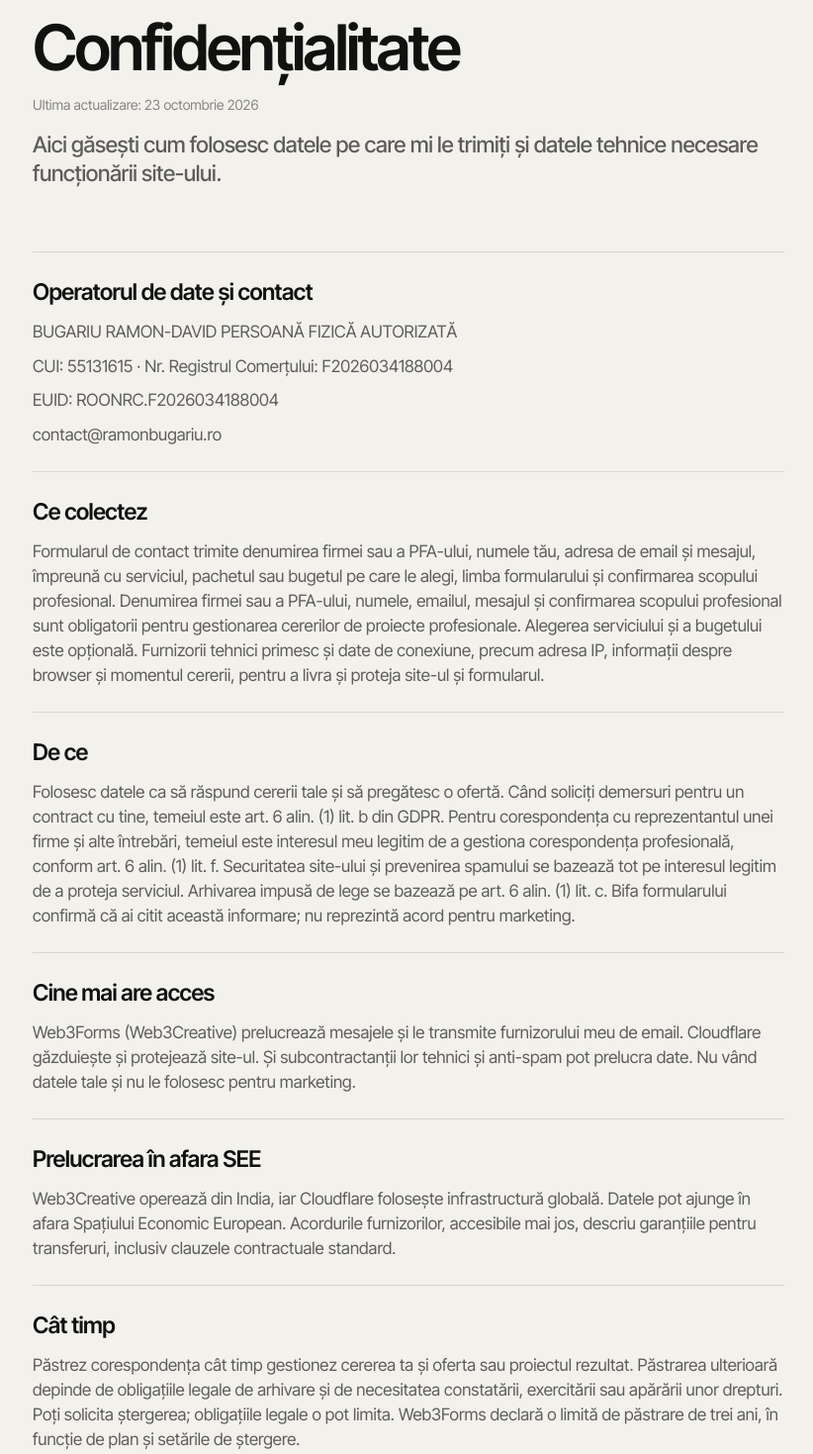
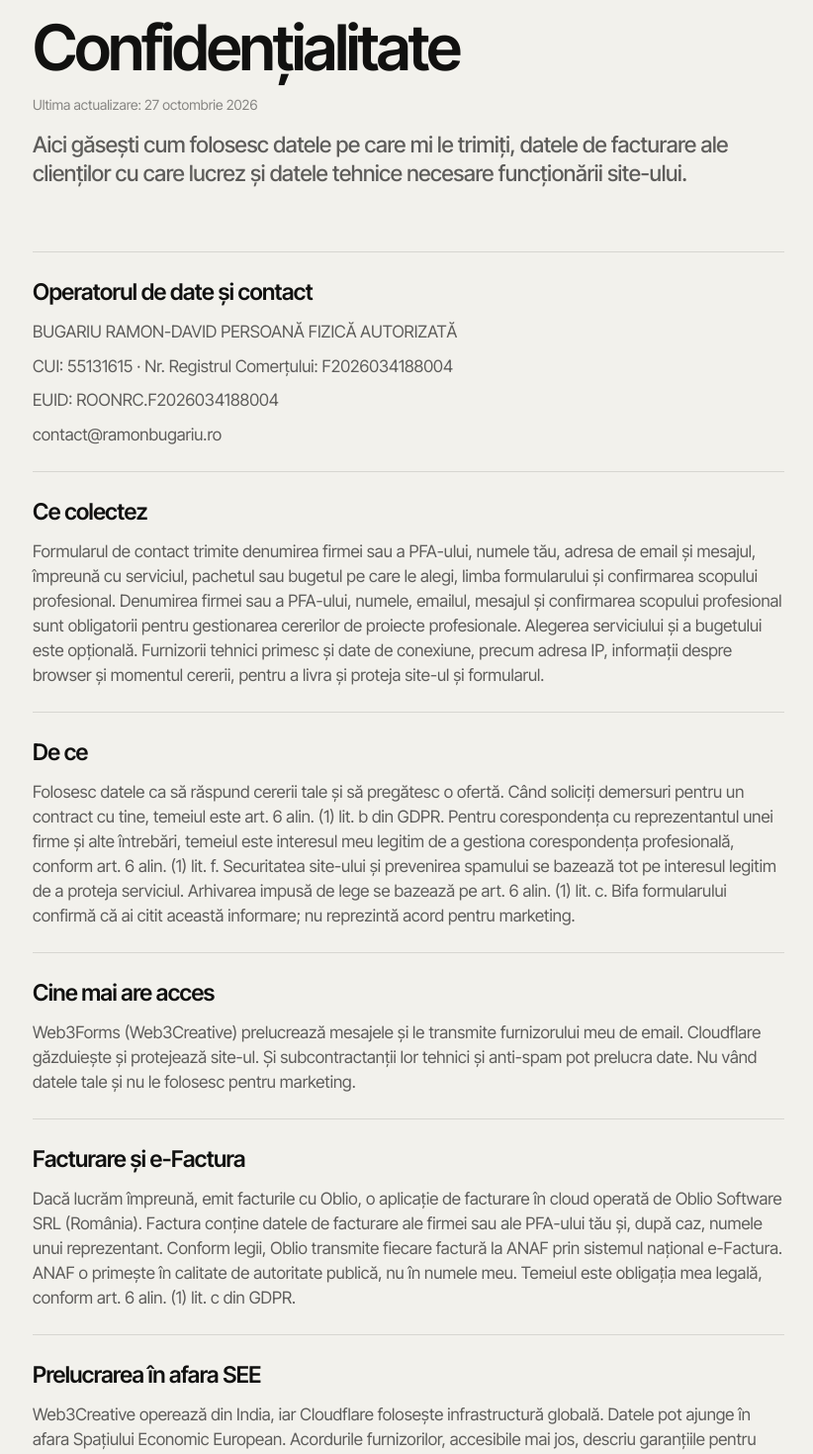
Before and after one commit to genesis99949/dcubev1, a Next.js app: page /privacy in a window 1280 px wide. Shown: the part 140-1609 px from the top of the page at 99% size, without its empty margins (227-1049 px from the left). Built offline with nearby package versions, Linux system fonts and the light colour scheme; no server answers.

Commit message:
Disclose Oblio invoicing and e-Factura in privacy policy

```diff
--- a/src/content/privacy.ts
+++ b/src/content/privacy.ts
@@ -4,10 +4,10 @@ import { l } from "./i18n";
 
 export const privacy = {
   title: l("Privacy", "Confidențialitate"),
-  updated: l("Last updated: 23 October 2026", "Ultima actualizare: 23 octombrie 2026"),
+  updated: l("Last updated: 27 October 2026", "Ultima actualizare: 27 octombrie 2026"),
   intro: l(
-    "Here is how I use the data you send me and the technical data needed to operate this site.",
-    "Aici găsești cum folosesc datele pe care mi le trimiți și datele tehnice necesare funcționării site-ului.",
+    "Here is how I use the data you send me, the billing data of the clients I work with and the technical data needed to operate this site.",
+    "Aici găsești cum folosesc datele pe care mi le trimiți, datele de facturare ale clienților cu care lucrez și datele tehnice necesare funcționării site-ului.",
   ),
   controllerTitle: l("Data controller and contact", "Operatorul de date și contact"),
   sections: [
@@ -33,6 +33,13 @@ export const privacy = {
       ),
     },
     {
+      title: l("Invoicing and e-Factura", "Facturare și e-Factura"),
+      text: l(
+        "If we work together, I issue invoices with Oblio, a cloud invoicing application operated by Oblio Software SRL (Romania). An invoice contains the billing details of your company or sole trader and, where applicable, the name of a representative. As Romanian law requires, Oblio transmits each invoice to ANAF, the Romanian tax authority, through the national e-Factura system. ANAF receives it as a public authority, not on my behalf. The basis is my legal obligation under GDPR Art. 6(1)(c).",
+        "Dacă lucrăm împreună, emit facturile cu Oblio, o aplicație de facturare în cloud operată de Oblio Software SRL (România). Factura conține datele de facturare ale firmei sau ale PFA-ului tău și, după caz, numele unui reprezentant. Conform legii, Oblio transmite fiecare factură la ANAF prin sistemul național e-Factura. ANAF o primește în calitate de autoritate publică, nu în numele meu. Temeiul este obligația mea legală, conform art. 6 alin. (1) lit. c din GDPR.",
+      ),
+    },
+    {
       title: l("Processing outside the EEA", "Prelucrarea în afara SEE"),
       text: l(
         "Web3Creative operates from India; Cloudflare uses global infrastructure. Data may leave the European Economic Area. The providers' data processing agreements describe transfer safeguards, including Standard Contractual Clauses, and are linked below.",
@@ -42,8 +49,8 @@ export const privacy = {
     {
       title: l("How long", "Cât timp"),
       text: l(
-        "I keep correspondence while handling your inquiry and any resulting offer or project. Further retention depends on applicable record-keeping duties and any need to establish, exercise or defend legal claims. You can request deletion; legal obligations may limit it. Web3Forms states a submission retention limit of three years, subject to its plan and deletion settings.",
-        "Păstrez corespondența cât timp gestionez cererea ta și oferta sau proiectul rezultat. Păstrarea ulterioară depinde de obligațiile legale de arhivare și de necesitatea constatării, exercitării sau apărării unor drepturi. Poți solicita ștergerea; obligațiile legale o pot limita. Web3Forms declară o limită de păstrare de trei ani, în funcție de plan și setările de ștergere.",
+        "I keep correspondence while handling your inquiry and any resulting offer or project. Further retention depends on applicable record-keeping duties and any need to establish, exercise or defend legal claims. Invoices and the data on them are kept for the period set by Romanian accounting and tax law. You can request deletion; legal obligations may limit it. Web3Forms states a submission retention limit of three years, subject to its plan and deletion settings.",
+        "Păstrez corespondența cât timp gestionez cererea ta și oferta sau proiectul rezultat. Păstrarea ulterioară depinde de obligațiile legale de arhivare și de necesitatea constatării, exercitării sau apărării unor drepturi. Facturile și datele din ele se păstrează pe durata stabilită de legislația contabilă și fiscală. Poți solicita ștergerea; obligațiile legale o pot limita. Web3Forms declară o limită de păstrare de trei ani, în funcție de plan și setările de ștergere.",
       ),
     },
     {
@@ -66,6 +73,7 @@ export const privacy = {
     { label: l("Web3Forms privacy policy", "Politica de confidențialitate Web3Forms"), href: "https://web3forms.com/privacy" },
     { label: l("Web3Forms data processing agreement", "Acordul de prelucrare a datelor Web3Forms"), href: "https://web3forms.com/dpa" },
     { label: l("Cloudflare data processing addendum", "Acordul de prelucrare a datelor Cloudflare"), href: "https://www.cloudflare.com/cloudflare-customer-dpa/" },
+    { label: l("Oblio terms and conditions", "Termenii și condițiile Oblio"), href: "https://www.oblio.eu/terms" },
     { label: l("ANSPDCP, the Romanian data protection authority", "ANSPDCP, autoritatea pentru protecția datelor"), href: "https://www.dataprotection.ro/" },
   ],
 } as const;
```
